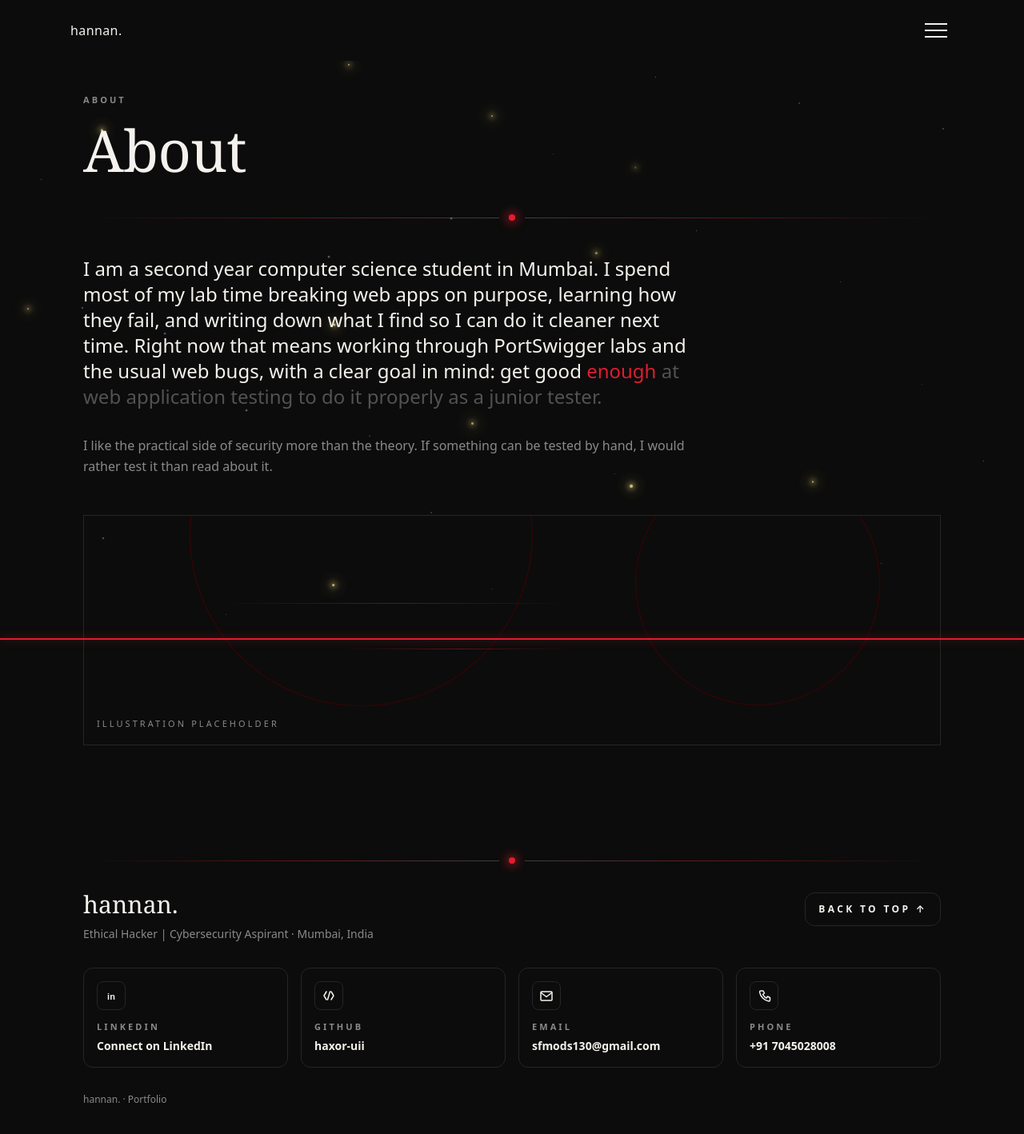
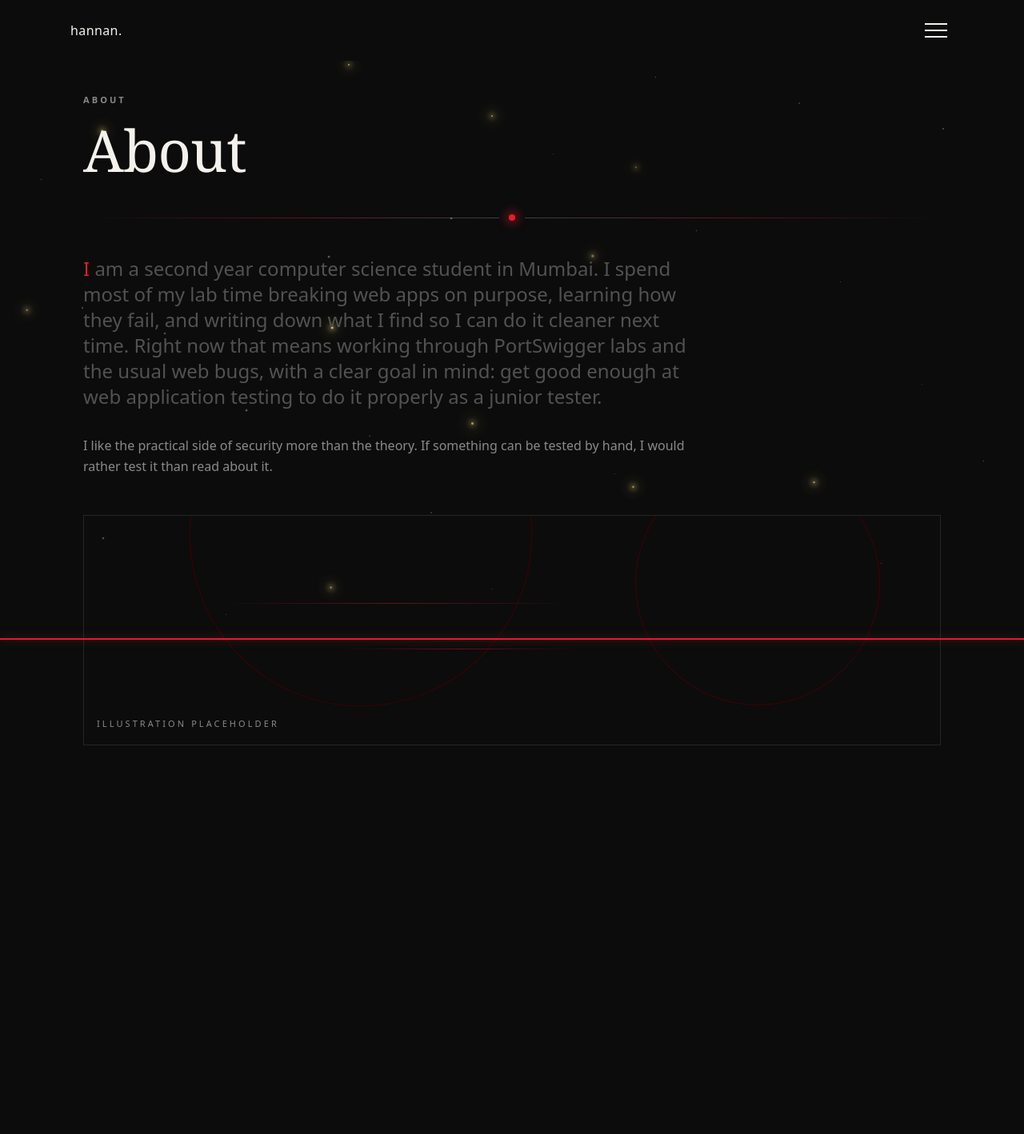
Before and after one commit to haxor-uii/hannan-sayed-portfolio, a Next.js app: page /about in a window 1280 px wide. Shown: the top 1418 px of the page at 80% size. After the commit the page ends 1012 px from the top, so only its background shows below. Built offline with nearby package versions, Linux system fonts and the light colour scheme.

Commit message:
Fix About red sweep start, home-only shorter footer, smaller bottom fireflies

```diff
--- a/app/components/Fireflies.js
+++ b/app/components/Fireflies.js
@@ -5,13 +5,13 @@ export default function Fireflies() {
   const fireflies = [
     { top: "8%", left: "6%", size: 3, dur: "11s", delay: "0s" },
     { top: "78%", left: "84%", size: 2, dur: "13s", delay: "2.5s" },
-    { top: "86%", left: "30%", size: 3, dur: "8s", delay: "3.5s" },
+    { top: "86%", left: "30%", size: 2, dur: "8s", delay: "3.5s" },
     { top: "18%", left: "48%", size: 2, dur: "12s", delay: "7s" },
     { top: "42%", left: "56%", size: 3, dur: "10s", delay: "4.5s" },
     { top: "58%", left: "4%", size: 2, dur: "9s", delay: "1s" },
     { top: "66%", left: "46%", size: 3, dur: "14s", delay: "8s" },
     { top: "26%", left: "62%", size: 2, dur: "11s", delay: "5.5s" },
-    { top: "82%", left: "58%", size: 4, dur: "12s", delay: "2s" },
+    { top: "82%", left: "58%", size: 2, dur: "12s", delay: "2s" },
     { top: "10%", left: "34%", size: 2, dur: "8s", delay: "6.5s" },
     { top: "50%", left: "28%", size: 3, dur: "13s", delay: "0.8s" },
       { top: "16%", left: "14%", size: 3, dur: "16s", delay: "1.2s" },
--- a/app/components/RedSweep.js
+++ b/app/components/RedSweep.js
@@ -3,11 +3,14 @@
 import { useEffect, useRef, useState } from "react";
 
 // Red sweep, two modes:
-// - scroll (default): the red word travels as the paragraph moves through the
-//   viewport. The range is mapped from "just entering at the bottom" to
-//   "mostly past the top", so a paragraph that is already in view on a tall
-//   desktop screen still shows a red word in the middle, instead of jumping
-//   straight to all white.
+// - scroll (default): the red word starts on the first word when the page is
+//   at the top, then travels word by word as you scroll down. It finishes,
+//   all words white, the moment the last word scrolls out of the top of the
+//   viewport. The old formula mapped progress to the paragraph's position
+//   inside the viewport, so a paragraph already in view on load started
+//   mid-sentence, around "the usual web bugs" on About, and could never
+//   start at word one. This version maps progress to page scroll instead,
+//   so it works the same on mobile and desktop.
 // - once: the red word travels through the sentence exactly one time, slowly,
 //   then stops with all words white. It never loops. Used on the home page.
 export default function RedSweep({ text, className = "", once = false }) {
@@ -40,14 +43,15 @@ export default function RedSweep({ text, className = "", once = false }) {
       const el = ref.current;
       if (!el) return;
       const rect = el.getBoundingClientRect();
-      const vh = window.innerHeight || 1;
-      // 0 when the top of the paragraph touches the bottom of the viewport,
-      // 1 when the paragraph has moved well past the top. In the middle of
-      // the screen the value is in between, so the red word is visible.
-      const progress = Math.min(
-        1,
-        Math.max(0, (vh - rect.top) / (vh * 0.8 + rect.height))
-      );
+      const scrollY = window.scrollY || 0;
+      // Distance from the top of the page to the bottom of the paragraph.
+      // At the top of the page scrollY is 0, so progress is 0 and the red
+      // word is the first word. When scrollY reaches this distance, the
+      // paragraph's last word has just left the top of the viewport, so
+      // progress is 1 and every word is white. Scrolling back up reverses it.
+      const total = rect.top + scrollY + rect.height;
+      const progress =
+        total > 0 ? Math.min(1, Math.max(0, scrollY / total)) : 1;
       setActive(Math.floor(progress * words.length));
     };
     const onScroll = () => {
--- a/app/components/SiteChrome.js
+++ b/app/components/SiteChrome.js
@@ -197,43 +197,45 @@ export default function SiteChrome({ children }) {
         </div>
       </header>
 
-      <main key={pathname} id="main" className="page-fade relative z-10 mx-auto max-w-6xl px-4 pb-24 pt-10 sm:px-6 lg:px-10">
+      <main key={pathname} id="main" className={`page-fade relative z-10 mx-auto max-w-6xl px-4 pt-10 sm:px-6 lg:px-10 ${pathname === "/" ? "pb-24" : "pb-10"}`}>
         {children}
       </main>
-      <footer className="relative z-10 pb-16 print:hidden">
+      {pathname === "/" ? (
+      <footer className="relative z-10 pb-8 print:hidden">
         <div className="mx-auto max-w-6xl px-4 sm:px-6 lg:px-10">
           <GlowDivider />
-          <div className="mt-8 flex flex-wrap items-start justify-between gap-6">
+          <div className="mt-5 flex flex-wrap items-start justify-between gap-4">
             <div>
-              <p className="font-serif text-3xl leading-none text-[#F5F2ED]">hannan.</p>
-              <p className="mt-3 text-sm text-[#8A8A8A]">Ethical Hacker | Cybersecurity Aspirant · Mumbai, India</p>
+              <p className="font-serif text-2xl leading-none text-[#F5F2ED]">hannan.</p>
+              <p className="mt-2 text-sm text-[#8A8A8A]">Ethical Hacker | Cybersecurity Aspirant · Mumbai, India</p>
             </div>
             <button
               type="button"
               onClick={() => window.scrollTo({ top: 0, behavior: "smooth" })}
-              className="rounded-xl border border-[#262626] px-4 py-3 text-xs font-bold uppercase tracking-[0.28em] text-[#F5F2ED] hover:border-[#8A8A8A]"
+              className="rounded-xl border border-[#262626] px-3 py-2 text-xs font-bold uppercase tracking-[0.28em] text-[#F5F2ED] hover:border-[#8A8A8A]"
             >
               Back to top ↑
             </button>
           </div>
-          <div className="mt-8 grid grid-cols-2 gap-4 lg:grid-cols-4">
+          <div className="mt-5 grid grid-cols-2 gap-3 lg:grid-cols-4">
             {footerLinks.map((link) => (
               <a
                 key={link.label}
                 href={link.href}
-                className="rounded-xl border border-[#262626] p-4 transition-colors duration-200 hover:border-[#8A8A8A]"
+                className="rounded-xl border border-[#262626] p-3 transition-colors duration-200 hover:border-[#8A8A8A]"
               >
-                <span className="flex h-9 w-9 items-center justify-center rounded-lg border border-[#262626] text-[#F5F2ED]">
+                <span className="flex h-8 w-8 items-center justify-center rounded-lg border border-[#262626] text-[#F5F2ED]">
                   <FooterIcon kind={link.kind} />
                 </span>
-                <span className="mt-3 block text-[11px] font-bold uppercase tracking-[0.28em] text-[#8A8A8A]">{link.label}</span>
+                <span className="mt-2 block text-[11px] font-bold uppercase tracking-[0.28em] text-[#8A8A8A]">{link.label}</span>
                 <span className="mt-1 block break-all text-sm font-semibold text-[#F5F2ED]">{link.value}</span>
               </a>
             ))}
           </div>
-          <p className="mt-8 text-xs text-[#8A8A8A]">hannan. · Portfolio</p>
+          <p className="mt-5 text-xs text-[#8A8A8A]">hannan. · Portfolio</p>
         </div>
       </footer>
+      ) : null}
     </div>
   );
 }
```
